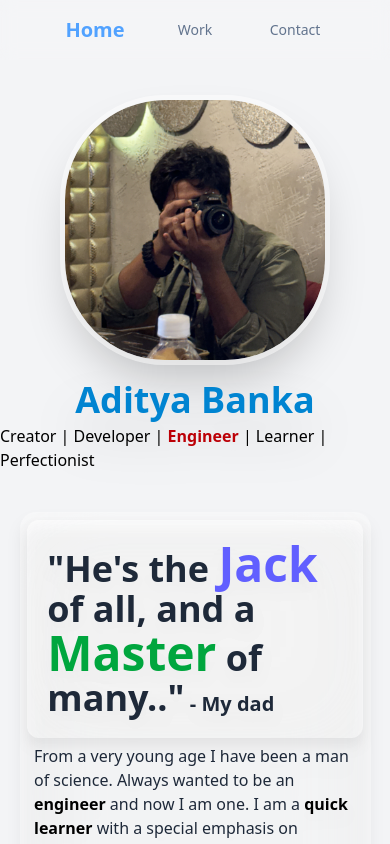
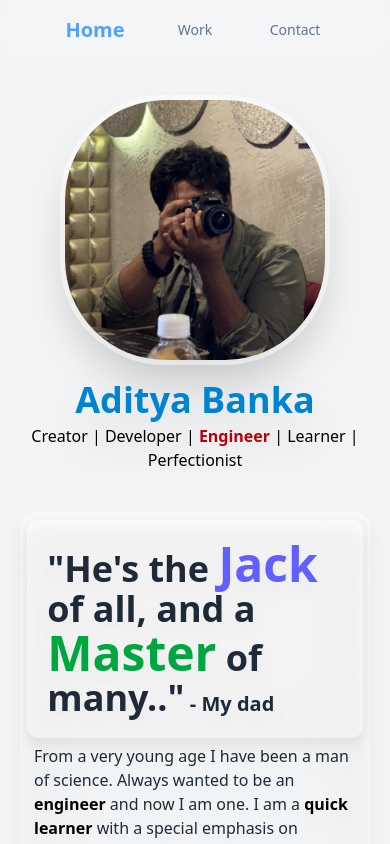
Before and after one commit to adityaBanka/adityabanka.github.io, a React (Vite) app: page /home in a window 390 px wide. Shown: the top 844 px of the page. Built offline with nearby package versions, Linux system fonts and the light colour scheme.

Commit message:
minor changes

```diff
--- a/src/Pages/Home.jsx
+++ b/src/Pages/Home.jsx
@@ -12,7 +12,7 @@ function HomePage() {
         <img src="AdityaBanka.jpg" className='w-2/3 md:w-1/3 lg:w-1/4 h-auto rounded-[100px] m-5 pointer-events-none select-none outline-5 outline-white/50 shadow-2xl' alt="Aditya Banka" />
         <div className='flex flex-col not-lg:items-center lg:items-left justify-center lg:space-y-2 space-y-1'>
           <h1 className='text-4xl lg:text-7xl font-bold text-sky-600 drop-shadow-2xl'>Aditya Banka</h1>
-          <p className='lg:text-2xl'>Creator | Developer | <span className='text-red-700 font-semibold'>Engineer</span> | Learner | Perfectionist</p>
+          <p className='lg:text-2xl text-center'>Creator | Developer | <span className='text-red-700 font-semibold'>Engineer</span> | Learner | Perfectionist</p>
         </div>
       </div>
 
```
